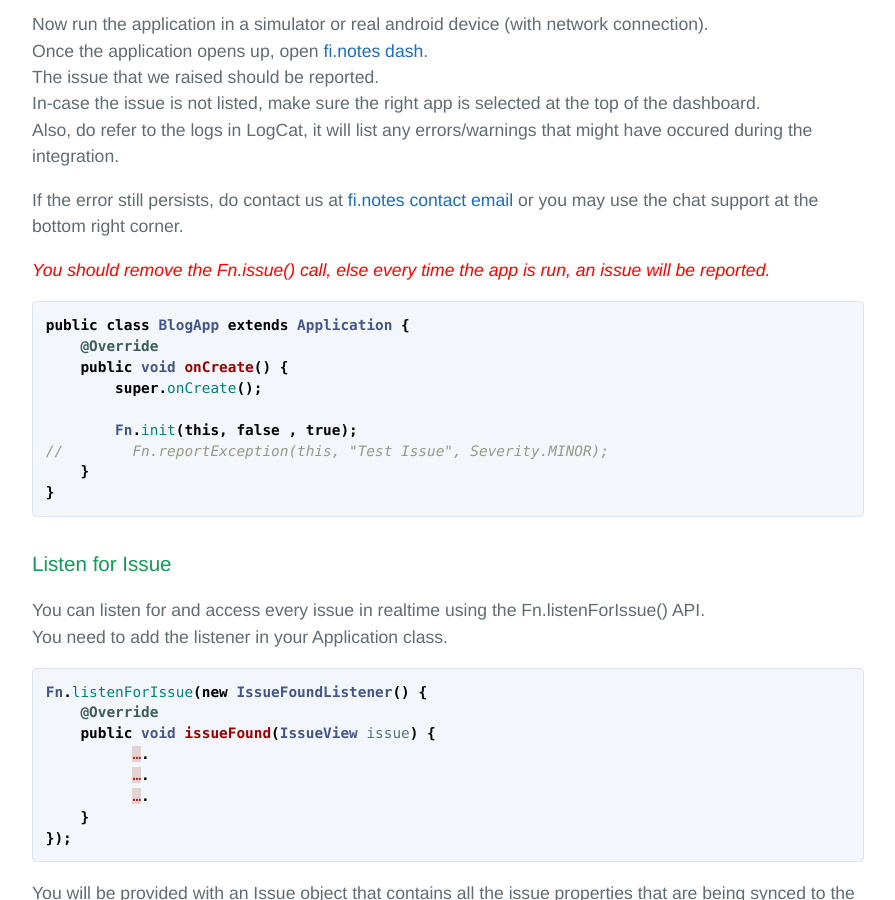
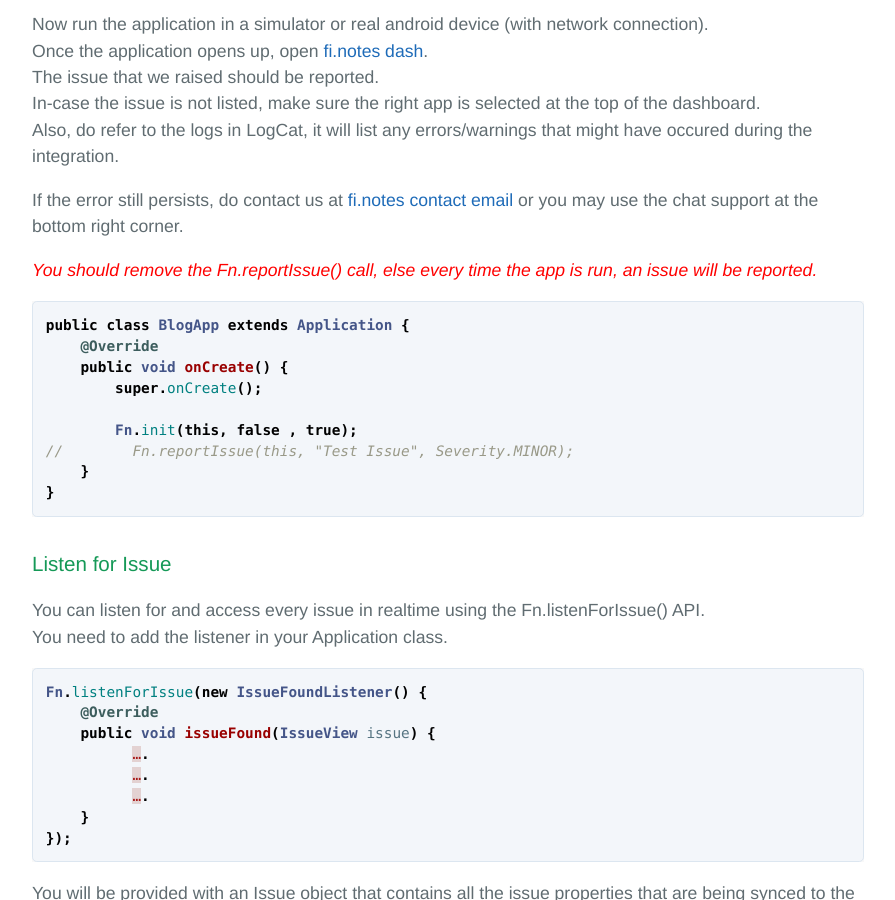
Before and after one commit to finotes/finotes.github.io, a Jekyll site: the page built from _posts/2018-02-02-java-docs.md, in a window 1280 px wide and 900 px high, scrolled down 3150 px. Shown: the whole window, without its empty margins (192-1087 px from the left). Built offline with Jekyll 4.4.1, drawn with Linux system fonts in a browser that asks for light colours; some web fonts are replaced.

Commit message:
Update 2018-02-02-java-docs.md

````diff
--- a/_posts/2018-02-02-java-docs.md
+++ b/_posts/2018-02-02-java-docs.md
@@ -126,7 +126,7 @@ Also, do refer to the logs in LogCat, it will list any errors/warnings that migh
 
 If the error still persists, do contact us at [fi.notes contact email](mailto:support@finotes.com) or you may use the chat support at the bottom right corner.
 
-<span style="color:red">*You should remove the Fn.issue() call, else every time the app is run, an issue will be reported.*</span>
+<span style="color:red">*You should remove the Fn.reportIssue() call, else every time the app is run, an issue will be reported.*</span>
 
 ```java
 public class BlogApp extends Application {
@@ -135,7 +135,7 @@ public class BlogApp extends Application {
         super.onCreate();
 
         Fn.init(this, false , true);
-//        Fn.reportException(this, "Test Issue", Severity.MINOR);
+//        Fn.reportIssue(this, "Test Issue", Severity.MINOR);
     }
 }
 ```
````
